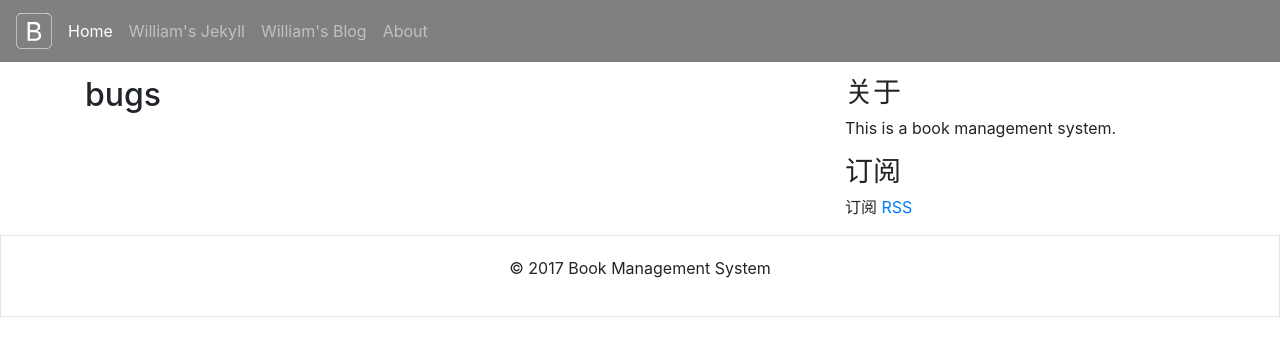
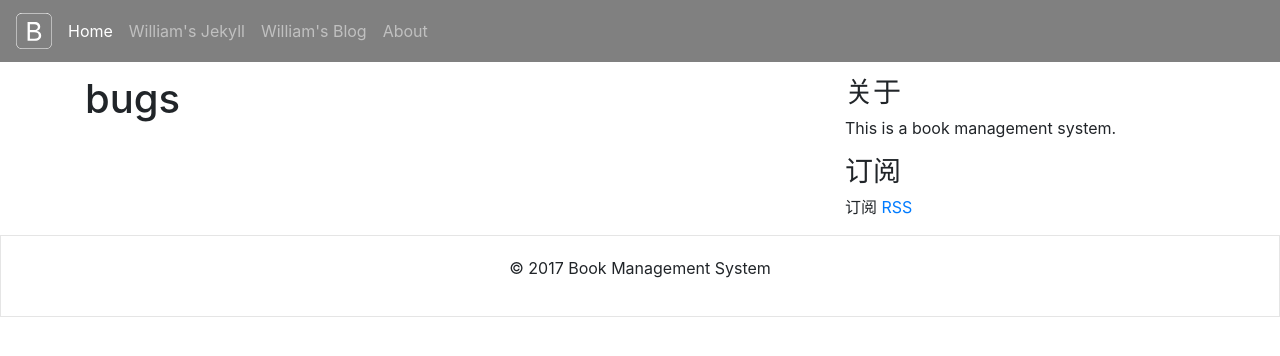
Before and after one commit to zzunstu/Test, a Jekyll site: the page built from _posts/2017-08-25-bug.md, in a window 1280 px wide. Shown: the top 356 px of the page. Built offline with Jekyll 4.4.1, drawn with Linux system fonts in a browser that asks for light colours.

Commit message:
Update 2017-08-25-bug.md

```diff
--- a/_posts/2017-08-25-bug.md
+++ b/_posts/2017-08-25-bug.md
@@ -1 +1 @@
-## bugs
+# bugs
```
